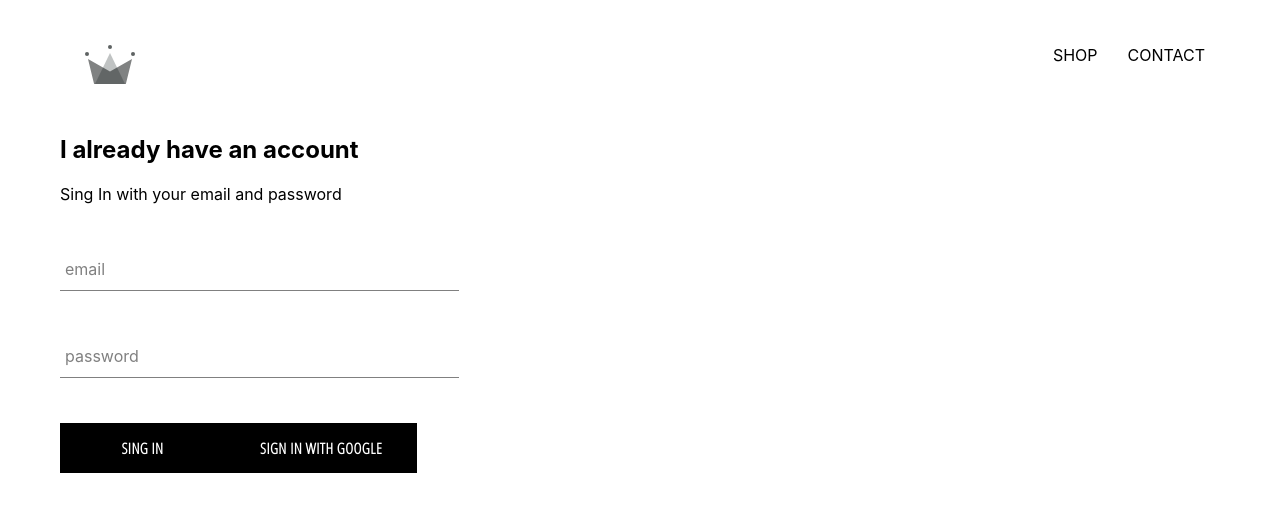
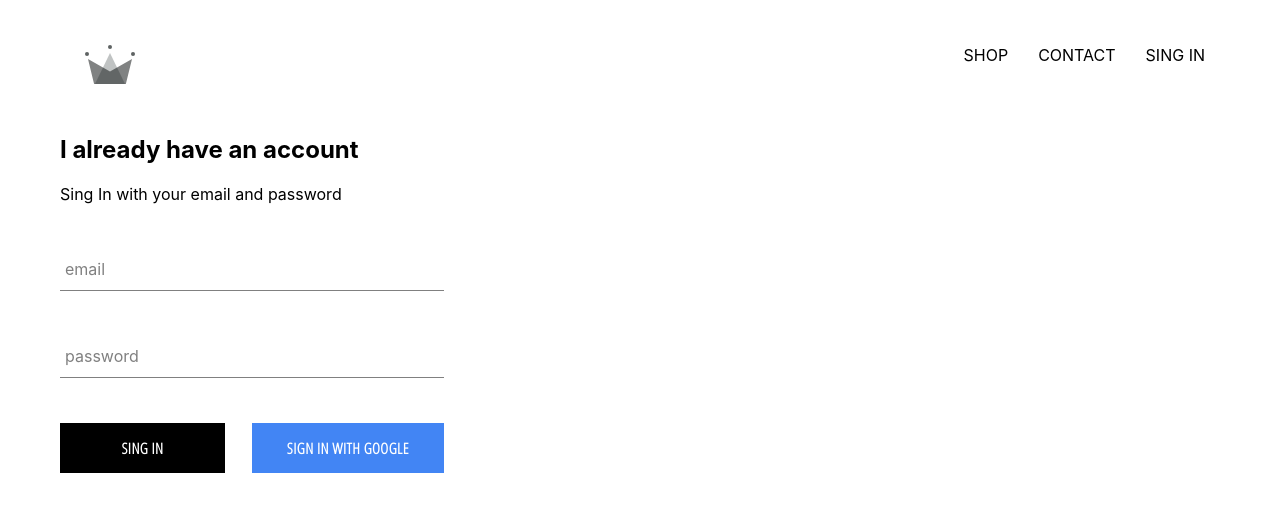
Before and after one commit to KaiqueFj/Odin_store, a React (Create React App) app: page /singin in a window 1280 px wide. Shown: the top 512 px of the page. Built offline with nearby package versions, Linux system fonts and the light colour scheme; no server answers.

Commit message:
google button styled and working with auth

```diff
--- a/src/App.js
+++ b/src/App.js
@@ -6,15 +6,41 @@
 import SingIn_SingUp from './components/SingIn-SingUp/SingIn-SingUp.components'
 import HomePage from './components/homepage/homepage.component';
 import ShopPage from './components/shop/shop.component.jsx'
+import { auth } from './firebase/fireabase.utils'
 
 import './styles/global/App.css'
 
 
 
-function App() {
+class App extends React.Component {
+  constructor() {
+    super();
+
+    this.state = {
+      currentUser: null
+    }
+  }
+
+  //life cycle of functions where the user can login and logout, explained
+
+  unsubscribeFromAuth = null
+  componentDidMount() {
+    this.unsubscribeFromAuth = auth.onAuthStateChanged(user => {
+      this.setState({ currentUser: user });
+
+      console.log(user)
+    })
+  }
+
+  componentWillUnmount() {
+    this.unsubscribeFromAuth()
+  }
+
+  render() {
+
     return (
       <div >
-      <Header />
+        <Header currentUser={this.state.currentUser} />
         <Switch>
           <Route exact path='/' component={HomePage} />
           <Route path='/shop' component={ShopPage} />
@@ -24,6 +50,9 @@
 
       </div>
     );
+
+  }
+
 }
 
 export default App;
--- a/src/components/custom-button/custom.button.component.jsx
+++ b/src/components/custom-button/custom.button.component.jsx
@@ -1,12 +1,14 @@
 import React from "react";
 
-import '../../styles/components/custom-button/custom-button.styles.scss'
+import "../../styles/components/custom-button/custom-button.styles.scss";
 
-const CustomButton = ({children, ...otherProps}) => (
-    <button className="custom-button" {...otherProps}>
-        {children}
-
-    </button>
+const CustomButton = ({ children, isGoogleSignIn, ...otherProps }) => (
+  <button
+    className={`${isGoogleSignIn ? "google-sign-in" : ""} custom-button`}
+    {...otherProps}
+  >
+    {children}
+  </button>
 );
 
 export default CustomButton;
--- a/src/components/header/header.component.jsx
+++ b/src/components/header/header.component.jsx
@@ -1,10 +1,11 @@
 import React from "react";
 import { Link } from "react-router-dom";
 import { ReactComponent as Logo } from "../../image/logo/logo.svg";
+import { auth } from "../../firebase/fireabase.utils";
 
 import "../../styles//components/header/header.styles.scss";
 
-const Header = () => (
+const Header = ({ currentUser }) => (
   <div className="header">
     <Link className="logo-container" to="/">
       <Logo className="logo" />
@@ -19,8 +20,16 @@
         CONTACT
       </Link>
 
+      {currentUser ? (
+        <div className="option" onClick={() => auth.signOut()}> SING OUT</div>
+      ) : (
+        <Link className="option" to="/singIn">
+
+          SING IN
+        </Link>
+      )}
     </div>
   </div>
 );
 
-export default  Header
+export default Header;
--- a/src/components/sing-in/sing-in.component.jsx
+++ b/src/components/sing-in/sing-in.component.jsx
@@ -52,10 +52,12 @@
             required
           />
 
+          <div className='buttons'>
           <CustomButton type="submit"> Sing In </CustomButton>
           <CustomButton onClick={signInWithGoogle} isGoogleSignIn>
-            {""} Sign in with Google {""}
+             Sign in with Google
           </CustomButton>
+          </div>
         </form>
       </div>
     );
--- a/src/styles/components/custom-button/custom-button.styles.scss
+++ b/src/styles/components/custom-button/custom-button.styles.scss
@@ -19,4 +19,14 @@
     color: black;
     border: 1px solid black;
   }
+
+  &.google-sign-in {
+    background-color: #4285f4;
+    color: white;
+
+    &:hover {
+      background-color: #357ae8;
+      border: none;
     }
+  }
+}
--- a/src/styles/components/header/header.styles.scss
+++ b/src/styles/components/header/header.styles.scss
@@ -20,6 +20,7 @@
 
     .option {
       padding: 10px 15px;
+      cursor: pointer;
     }
   }
 }
--- a/src/styles/components/sing-in/sing-in.styles.scss
+++ b/src/styles/components/sing-in/sing-in.styles.scss
@@ -1,5 +1,5 @@
 .sing-in {
-    width:30vw;
+    width:380px;
     display: flex;
     flex-direction: column;
 }
@@ -7,3 +7,8 @@
 .title {
     margin:10px 0
 }
+
+.buttons {
+    display: flex;
+    justify-content:space-between;
+}
--- a/src/styles/global/App.css
+++ b/src/styles/global/App.css
@@ -1,3 +1,8 @@
+*{
+    box-sizing: border-box;
+}
+
+
 body{
     font-family: 'open sans Condensed';
     padding:20px 60px;
```
Lines whose indentation alone changed are shown as unchanged.
